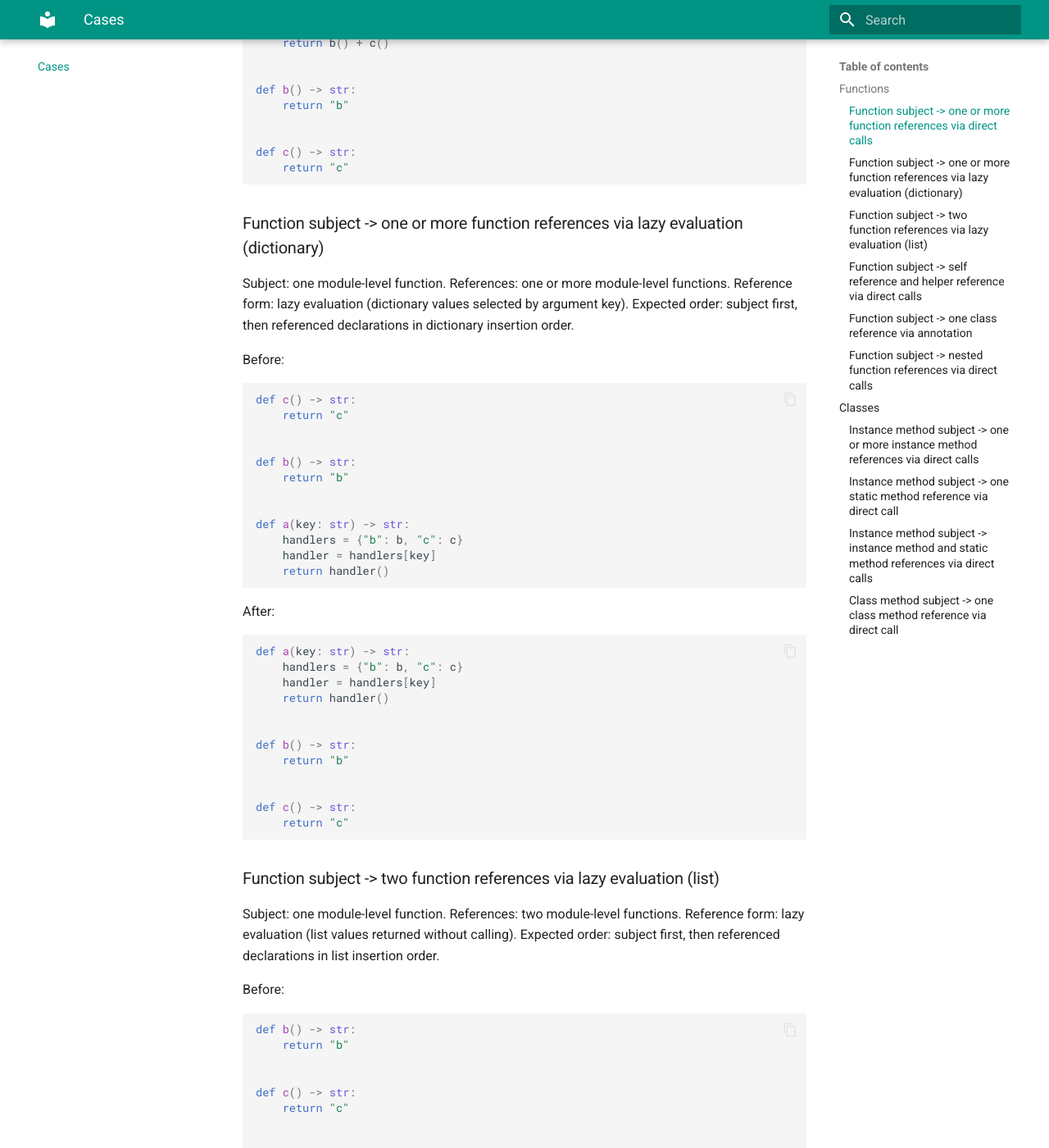
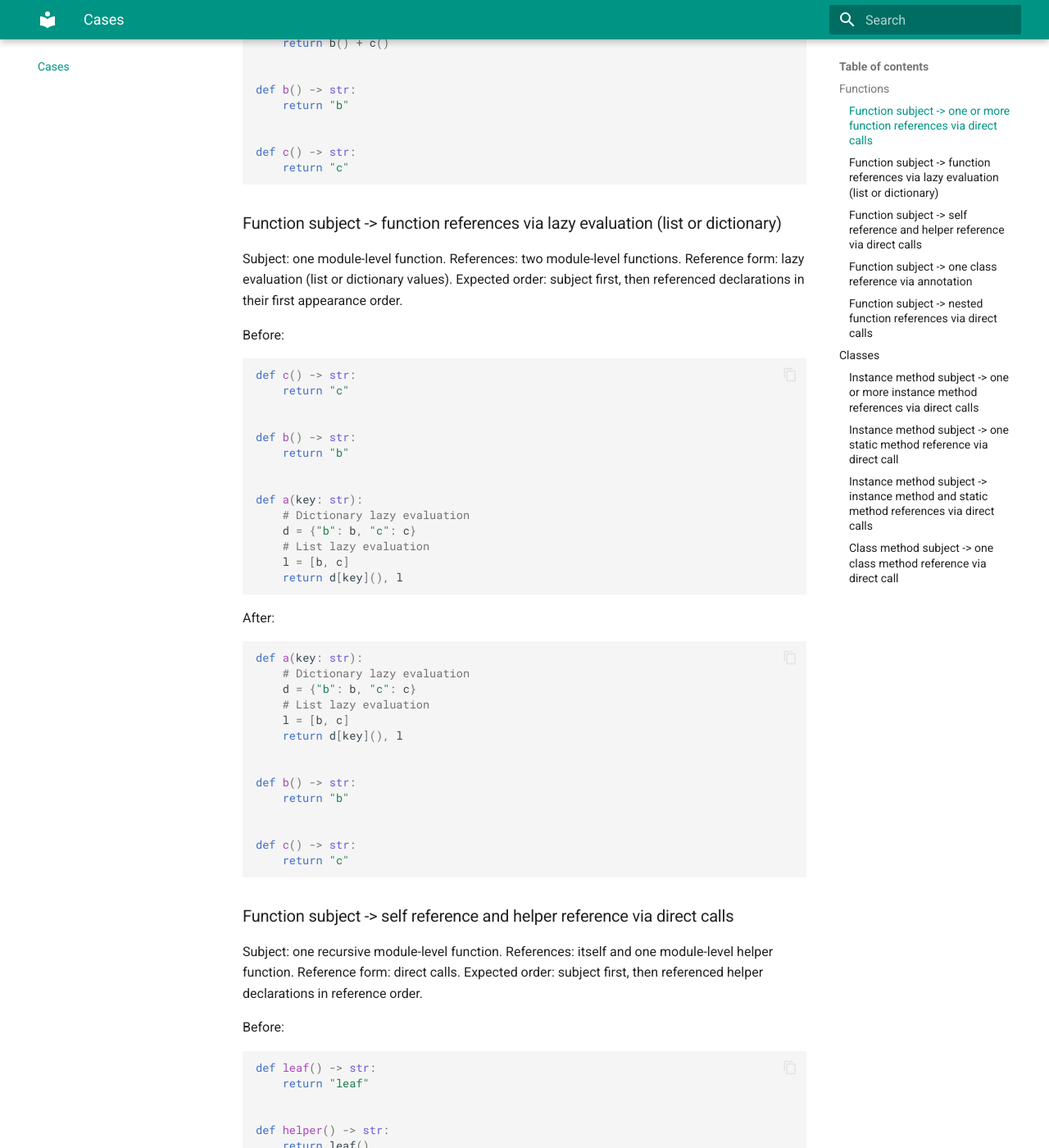
Before and after one commit to Snusmumr1000/pystepdowner, an MkDocs documentation site: the page built from docs/cases.md, in a window 1280 px wide and 1400 px high, scrolled down 780 px. Shown: the whole window at 82% size. Built offline with MkDocs 1.6.1 and Material for MkDocs 9.7.7, drawn with Linux system fonts in a browser that asks for light colours; some of the changed text lies outside the part shown.

Commit message:
Unify list and dictionary references into a single lazy evaluation case

````diff
--- a/docs/cases.md
+++ b/docs/cases.md
@@ -6,9 +6,7 @@ Case names follow the pattern: `{subject kind} subject -> {reference cardinality
 
 --8<-- "docs/includes/cases/function-a-calls-b-then-c.md"
 
---8<-- "docs/includes/cases/function-uses-dictionary-to-call-b-and-c.md"
-
---8<-- "docs/includes/cases/function-assigns-function-references.md"
+--8<-- "docs/includes/cases/function-lazy-evaluation-references.md"
 
 --8<-- "docs/includes/cases/function-calls-recursive-function-and-helper.md"
 
--- a/docs/includes/cases/function-assigns-function-references.md
+++ /dev/null
@@ -1,15 +0,0 @@
-### Function subject -> two function references via lazy evaluation (list)
-
-Subject: one module-level function. References: two module-level functions. Reference form: lazy evaluation (list values returned without calling). Expected order: subject first, then referenced declarations in list insertion order.
-
-Before:
-
-```python
---8<-- "docs/docs_src/cases/function_assigns_function_references/before.py"
-```
-
-After:
-
-```python
---8<-- "docs/docs_src/cases/function_assigns_function_references/after.py"
-```
--- /dev/null
+++ b/docs/includes/cases/function-lazy-evaluation-references.md
@@ -0,0 +1,15 @@
+### Function subject -> function references via lazy evaluation (list or dictionary)
+
+Subject: one module-level function. References: two module-level functions. Reference form: lazy evaluation (list or dictionary values). Expected order: subject first, then referenced declarations in their first appearance order.
+
+Before:
+
+```python
+--8<-- "docs/docs_src/cases/function_lazy_evaluation_references/before.py"
+```
+
+After:
+
+```python
+--8<-- "docs/docs_src/cases/function_lazy_evaluation_references/after.py"
+```
--- a/docs/includes/cases/function-uses-dictionary-to-call-b-and-c.md
+++ /dev/null
@@ -1,15 +0,0 @@
-### Function subject -> one or more function references via lazy evaluation (dictionary)
-
-Subject: one module-level function. References: one or more module-level functions. Reference form: lazy evaluation (dictionary values selected by argument key). Expected order: subject first, then referenced declarations in dictionary insertion order.
-
-Before:
-
-```python
---8<-- "docs/docs_src/cases/function_uses_dictionary_to_call_b_and_c/before.py"
-```
-
-After:
-
-```python
---8<-- "docs/docs_src/cases/function_uses_dictionary_to_call_b_and_c/after.py"
-```
````
Also changed, not shown: docs/docs_src/cases/function_assigns_function_references/after.py (deleted, +0 -11 lines), docs/docs_src/cases/function_assigns_function_references/before.py (deleted, +0 -11 lines), docs/docs_src/cases/function_lazy_evaluation_references/after.py (added, +14 -0 lines), docs/docs_src/cases/function_lazy_evaluation_references/before.py (added, +14 -0 lines), docs/docs_src/cases/function_uses_dictionary_to_call_b_and_c/after.py (deleted, +0 -12 lines), docs/docs_src/cases/function_uses_dictionary_to_call_b_and_c/before.py (deleted, +0 -12 lines).
